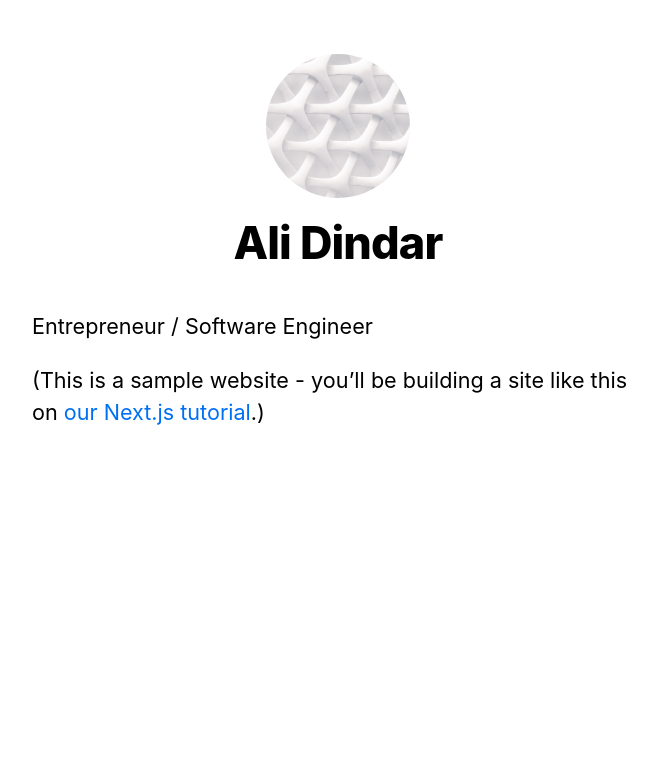
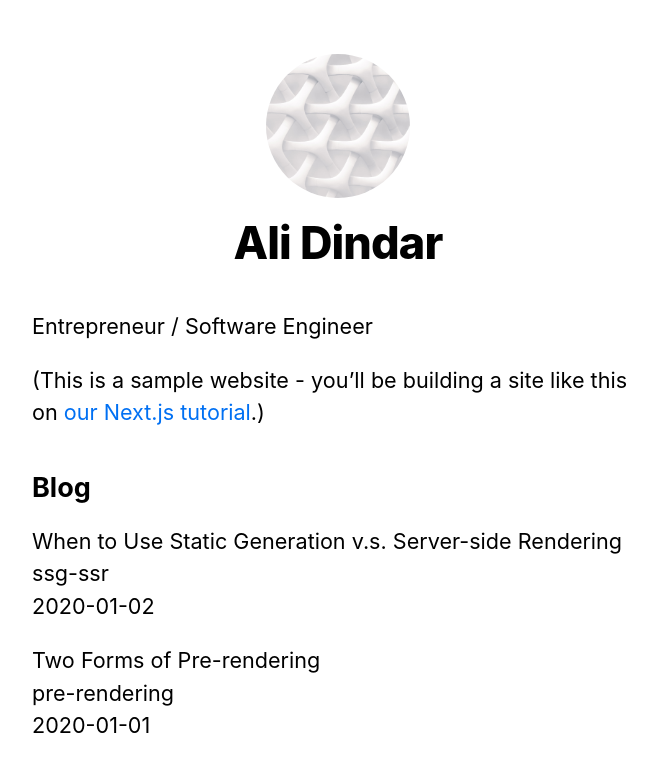
Before and after one commit to Ali-consciousroad/nextJsblog, a Next.js app: page / in a window 1280 px wide. Shown: the top 772 px of the page, without its empty margins (302-959 px from the left). Built offline with nearby package versions, Linux system fonts and the light colour scheme.

Commit message:
Implement getStaticProps : Fetching external data from the file system and pre-rendeing the index page with this data

```diff
--- a/pages/index.js
+++ b/pages/index.js
@@ -2,7 +2,19 @@
 import Layout, { siteTitle } from '../components/layout';
 import utilStyles from '../styles/utils.module.css';
 
-export default function Home() {
+import { getSortedPostsData } from '../lib/posts';
+
+// Using static generation
+export async function getStaticProps() {
+  const allPostsData = getSortedPostsData();
+  return {
+    props: {
+      allPostsData,
+    },
+  };
+}
+
+export default function Home({ allPostsData }) {
   return (
     <Layout home>
       <Head>
@@ -15,6 +27,21 @@
           <a href="https://nextjs.org/learn">our Next.js tutorial</a>.)
         </p>
       </section>
+
+      <section className={`${utilStyles.headingMd} ${utilStyles.padding1px}`}>
+        <h2 className={utilStyles.headingLg}>Blog</h2>
+        <ul className={utilStyles.list}>
+          {allPostsData.map(({ id, date, title }) => (
+            <li className={utilStyles.listItem} key={id}>
+              {title}
+              <br />
+              {id}
+              <br />
+              {date}
+            </li>
+          ))}
+        </ul>
+      </section>
     </Layout>
   );
 }
```
